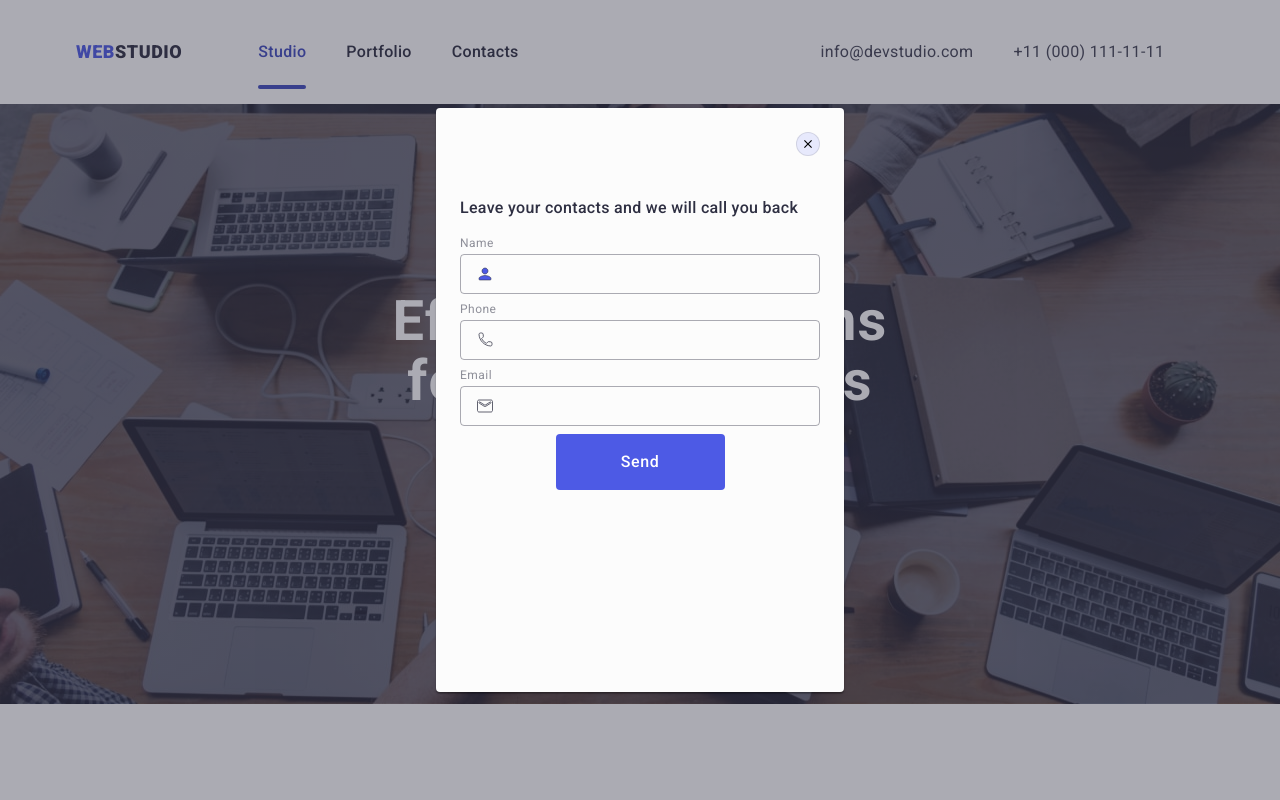
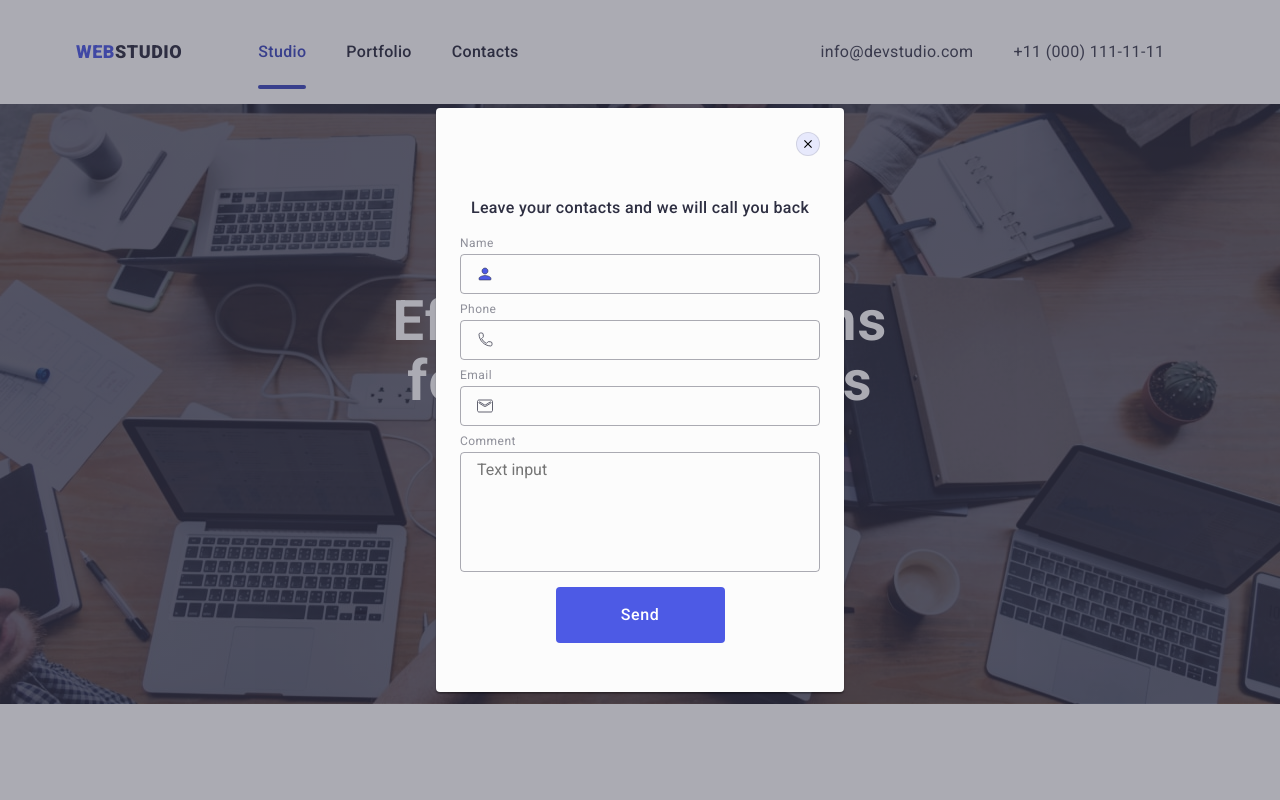
Before and after one commit to skorlypka/goit-markup-hw-05, a plain HTML site: page index.html in a window 1280 px wide. Both pictures are taken after a click on the button "Order Service". Shown: the top 800 px of the page. Drawn offline with nearby package versions, Linux system fonts and the light colour scheme.

Commit message:
goit-markup-hw-05

```diff
--- a/css/styles.css
+++ b/css/styles.css
@@ -660,7 +660,7 @@ footer {
     color: var(--color-grey);
     font-weight: 500;
     margin-bottom: 16px;
-    align-items: center;
+    text-align: center;
 }
 
 .modal-input-wrap {
@@ -679,6 +679,7 @@ footer {
 
 .modal-icon:focus {
     fill: var(--color-iris);
+    stroke: var(--color-iris);
 }
 
 .modal-field {
@@ -706,6 +707,18 @@ footer {
     transition: border-color 250ms cubic-bezier(0.4, 0, 0.2, 1);
 }
 
+.modal-comment {
+    width: 100%;
+    height: 120px;
+    background-color: transparent;
+    border-radius: 4px;
+    border: 1px solid var(--navyblue-modal, rgba(46, 47, 66, 0.40));
+    padding: 8px 16px;
+    outline: transparent;
+    transition: border-color 250ms cubic-bezier(0.4, 0, 0.2, 1);
+    resize: none;
+}
+
 .modal-input:focus {
     border-color: var(--color-iris);
 }
--- a/index.html
+++ b/index.html
@@ -387,7 +387,7 @@
                             required
                             id="user-name" />
                             <svg class="modal-icon" width="18" height="24">
-                                <use href="/images/icons.svg#icon-person-black-18dp-1"></use>
+                                <use href="./images/icons.svg#icon-person-black-18dp-1"></use>
                             </svg>
                         </div>
                 </div>
@@ -401,7 +401,7 @@
                             required
                             id="user-tel" />
                             <svg class="modal-icon" width="18" height="24">
-                                <use href="/images/icons.svg#icon-phone-black-18dp-1"></use>
+                                <use href="./images/icons.svg#icon-phone-black-18dp-1"></use>
                             </svg>
                         </div>
                 </div>
@@ -414,9 +414,17 @@
                             name="user-email"
                             id="user-email" />
                             <svg class="modal-icon" width="18" height="24">
-                                <use href="/images/icons.svg#icon-email-black-18dp-1"></use>
+                                <use href="./images/icons.svg#icon-email-black-18dp-1"></use>
                             </svg>
                         </div>
+                </div>
+
+                <div class="modal-field">
+                    <label for="user-text" class="label-modal">Comment</label>
+                    <textarea name="user-text"
+                    id="user-text"
+                    class="modal-comment"
+                    placeholder="Text input"></textarea>
                 </div>
 
                 <button type="submit" class="button-send section_title-button">Send</button>
```
